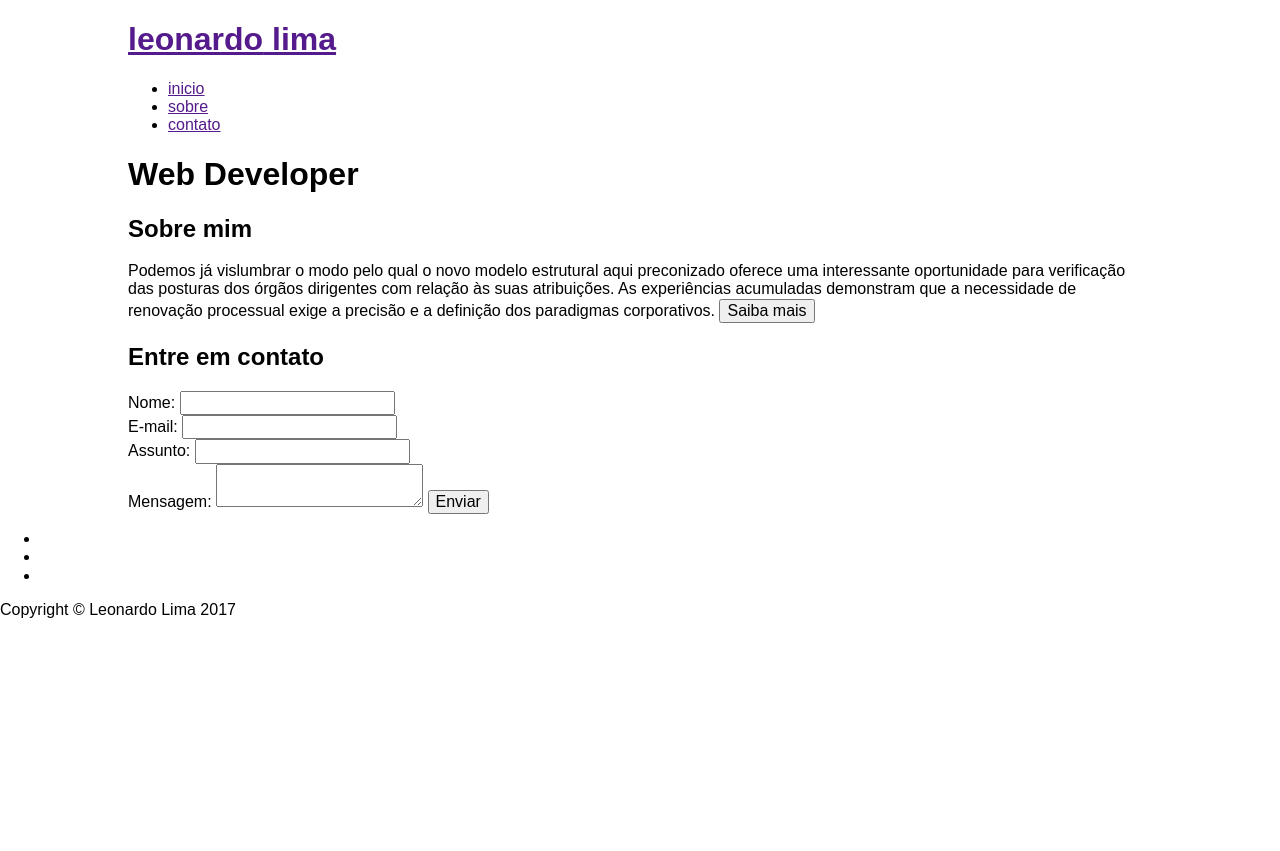
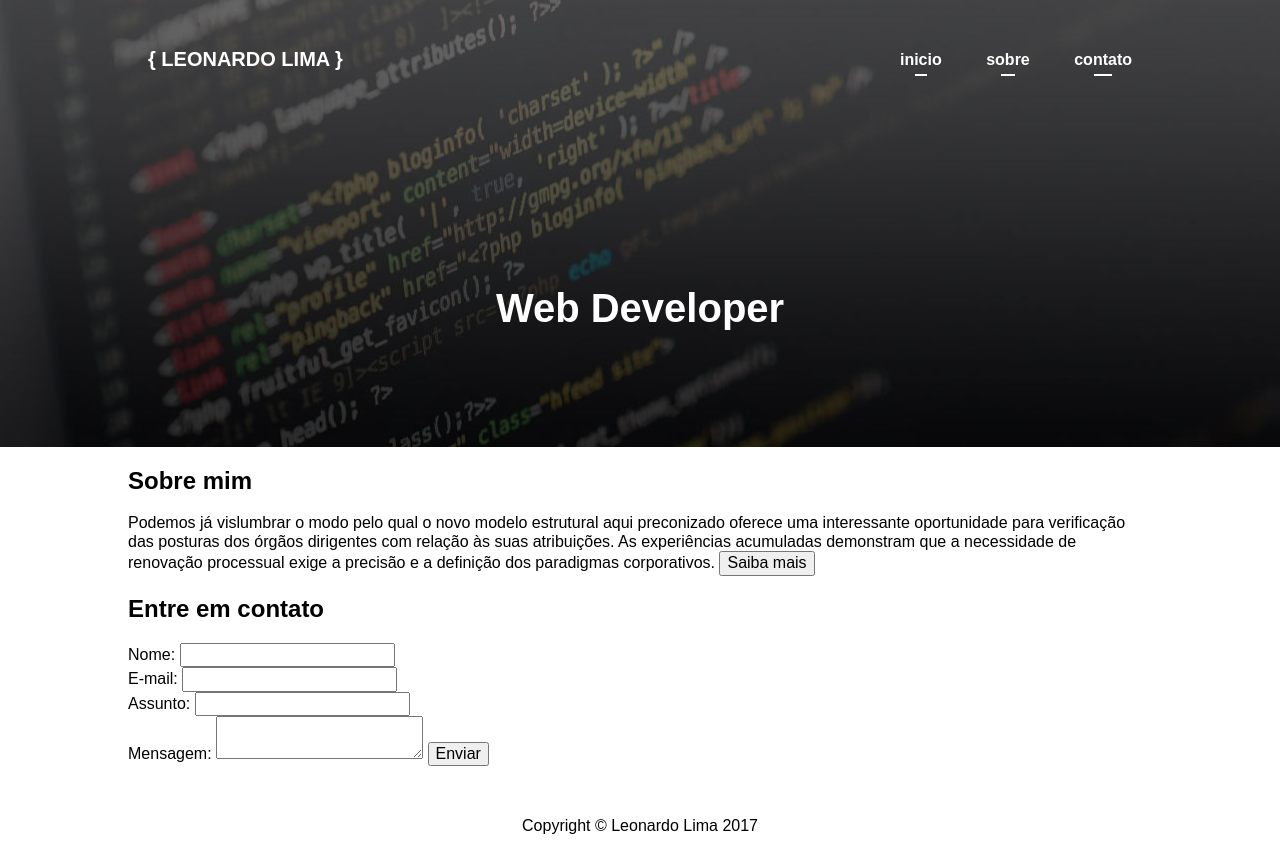
Before and after one commit to LimaLeo/meu-site, a website: page src/index.html in a window 1280 px wide. Before the commit the page ends 800 px from the top, so only its background shows below. Drawn offline with Linux system fonts and the light colour scheme.

Commit message:
Implementação header

```diff
--- a/src/index.html
+++ b/src/index.html
@@ -14,7 +14,7 @@
 			<li><a href="">contato</a></li>
 		</ul>
 	</nav>
-	<header>
+	<header class="top banner-top">
 		<div class="container">
 			<h1 class="logo"><a href=""><strong>leonardo</strong> lima</a></h1>
 			<nav>
@@ -24,7 +24,7 @@
 					<li><a href="">contato</a></li>
 				</ul>
 			</nav>
-			<section>
+			<section class="title">
 				<h1><strong>Web</strong> Developer</h1>
 			</section>
 		</div>
--- a/src/sass/celulas/body.scss
+++ b/src/sass/celulas/body.scss
@@ -1,4 +1,4 @@
 main{
 	margin: 0 auto;
-	width: 80%;
+	max-width: 80%;
 }
--- /dev/null
+++ b/src/sass/celulas/footer.scss
@@ -0,0 +1,10 @@
+footer{
+	ul{
+		li{
+			display: inline-block;
+		}
+	}
+	p{
+		text-align: center;
+	}
+}
--- a/src/sass/celulas/header.scss
+++ b/src/sass/celulas/header.scss
@@ -2,7 +2,89 @@
 	display: none;
 }
 
-.container{
-	margin: 0 auto;
-	width: 80%;
+.top{
+	padding-top: 15px;
 }
+
+header{
+	height: 447px;
+	position: relative;
+
+
+	.logo{
+		float: left;
+		padding: 20px;
+		font-size: 1.25em;
+		a{
+			color: #fff;
+			text-decoration: none;
+			text-transform: uppercase;
+			&:before{
+				content: "{ ";
+			}
+			&:after{
+				content: " }";
+			}
+		}
+	}
+
+	nav{
+		float: right;
+		ul{
+			padding: 20px;
+			li{
+				display: inline-block;
+				padding: 0 40px 0 0;
+				a{
+					font-size: 1em;
+					font-weight: bold;
+					color: #fff;
+					text-decoration: none;
+					&:hover{
+						color: rgb(101, 189, 174);
+						&:after{
+							background-color: rgb(101, 189, 174);
+							width: 60%;
+						}
+					}
+					&:after{
+						content: "";
+						display: table;
+						margin: 5px auto 0;
+						width: 30%;
+						height: 2px;
+						background-color: #fff;
+						-webkit-transition:all 0.3s linear;
+						-moz-transition:all 0.3s linear;
+						-o-transition:all 0.3s linear;
+						transition:all 0.3s linear;
+					}
+				}
+				&:last-child{
+					padding: 0;
+				}
+
+			}
+		}
+
+	}
+	section{
+		width: 100%;
+		display: block;
+	}
+	.title{
+		float: left;
+		text-align: center;
+		color: white;
+		position: absolute;
+	    width: 80%;
+	    bottom: 20%;
+	    h1{
+	    	font-size: 2.5em;
+	    }
+	}
+}
+
+.banner-top{
+	background: url(../images/code_landscape.jpg) center no-repeat;
+}
--- a/src/sass/style.scss
+++ b/src/sass/style.scss
@@ -2,3 +2,17 @@
 
 @import 'celulas/header';
 @import 'celulas/body';
+@import 'celulas/footer';
+
+*{
+    box-sizing: border-box;
+}
+
+.container{
+	margin: 0 auto;
+	width: 80%;
+}
+
+img {
+ max-width: 100%;
+}
```
Also changed, not shown: dist/css/style.css, dist/img/code_landscape.jpg (added), dist/img/facebook.png (added), dist/img/github.png (added), dist/img/linkedin2.png (added), dist/index.html, src/css/style.css, src/images/code_landscape.jpg (added), src/images/facebook.png (added), src/images/github.png (added), src/images/linkedin2.png (added), 1 other file.
